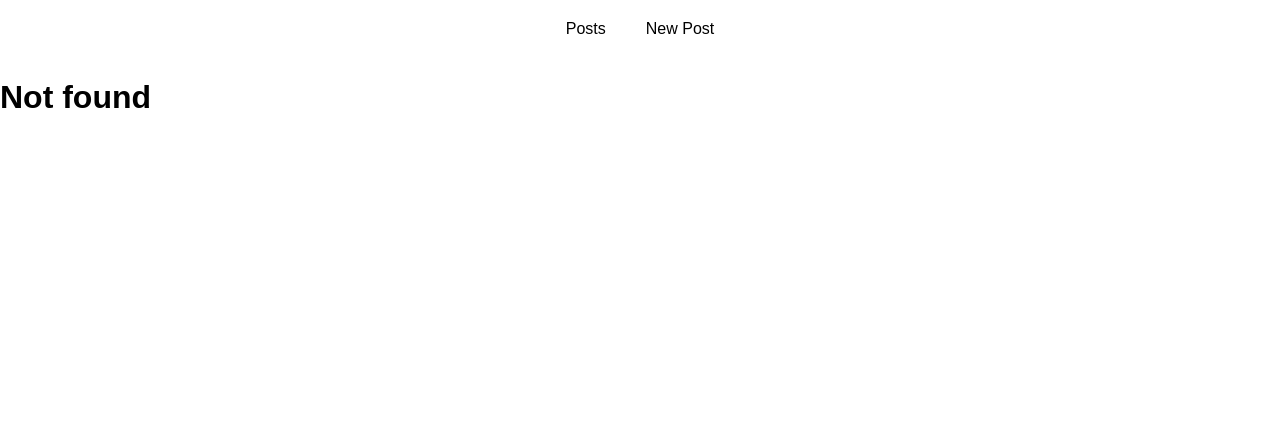
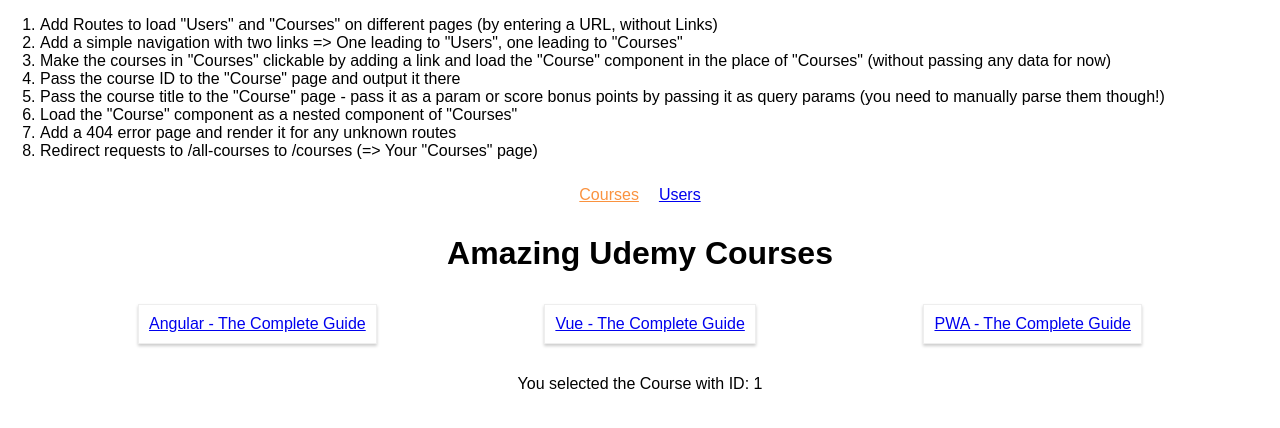
Before and after one commit to MarkoTON/Max-React.github.io, a React (Create React App) app: page /courses/1 in a window 1280 px wide. Before the commit this address had no page. Shown: the top 428 px of the page. Built offline with nearby package versions, Linux system fonts and the light colour scheme.

Commit message:
routing assigment solution

```diff
--- a/src/App.js
+++ b/src/App.js
@@ -1,17 +1,43 @@
 import React, { Component } from 'react';
-import { BrowserRouter } from 'react-router-dom';
+import { Route, NavLink, Switch, Redirect } from 'react-router-dom';
 
-import Blog from './containers/Blog/Blog';
+import Courses from './containers/Courses/Courses';
+import Course from './containers/Course/Course';
+import Users from './containers/Users/Users';
+import NoMatch from './components/NoMatch/NoMatch';
 
 class App extends Component {
   render () {
     return (
-      // <BrowserRouter basename="/my-app">
-      <BrowserRouter>
-        <div className="App">
-          <Blog />
-        </div>
-      </BrowserRouter>
+      <div className="App">
+        <ol style={{ textAlign: 'left' }}>
+          <li>Add Routes to load "Users" and "Courses" on different pages (by entering a URL, without Links)</li>
+          <li>Add a simple navigation with two links => One leading to "Users", one leading to "Courses"</li>
+          <li>Make the courses in "Courses" clickable by adding a link and load the "Course" component in the place of "Courses" (without passing any data for now)</li>
+          <li>Pass the course ID to the "Course" page and output it there</li>
+          <li>Pass the course title to the "Course" page - pass it as a param or score bonus points by passing it as query params (you need to manually parse them though!)</li>
+          <li>Load the "Course" component as a nested component of "Courses"</li>
+          <li>Add a 404 error page and render it for any unknown routes</li>
+          <li>Redirect requests to /all-courses to /courses (=> Your "Courses" page)</li>
+        </ol>
+        <nav>
+          <ul style={{ listStyle: 'none', margin: 'auto', padding: '0' }}>
+            <li style={{ margin: '10px', display: 'inline-block' }}>
+              <NavLink to="/courses">Courses</NavLink>
+            </li>
+            <li style={{ margin: '10px', display: 'inline-block' }}>
+              <NavLink to="/users">Users</NavLink>
+            </li>
+          </ul>
+        </nav>
+        <Switch>
+          <Route path="/users" component={Users} />
+          {/* <Route path="/courses/:courseId" component={Course} /> */}
+          <Route path="/courses" component={Courses} />
+          <Redirect from="/all-courses" to="/courses" />
+          <Route component={NoMatch}/>
+        </Switch>
+      </div>
     );
   }
 }
--- /dev/null
+++ b/src/components/NoMatch/NoMatch.js
@@ -0,0 +1,7 @@
+import React from 'react';
+
+const noMatch = () => (
+    <h1 style={{textAlign: 'center'}}>Page not found</h1>
+);
+
+export default noMatch;
--- /dev/null
+++ b/src/containers/Course/Course.js
@@ -0,0 +1,36 @@
+import React, { Component } from 'react';
+
+class Course extends Component {
+    state = {
+        courseTitle: ''
+    }
+
+    componentDidMount () {
+        this.parseQueryParams();
+    }
+
+    componentDidUpdate() {
+        this.parseQueryParams();
+    }
+
+    parseQueryParams () {
+        console.log(this.props);
+        const query = new URLSearchParams(this.props.location.search);
+        for (let param of query.entries()) {
+            if (this.state.courseTitle !== param[1]) {
+                this.setState({courseTitle: param[1]});
+            }
+        }
+    }
+
+    render () {
+        return (
+            <div>
+                <h1>{this.state.courseTitle}</h1>
+                <p>You selected the Course with ID: {this.props.match.params.courseId}</p>
+            </div>
+        );
+    }
+}
+
+export default Course;
--- /dev/null
+++ b/src/containers/Courses/Courses.css
@@ -0,0 +1,15 @@
+.Courses {
+    display: flex;
+    justify-content: space-between;
+    align-items: center;
+    width: 80%;
+    margin: auto;
+}
+
+.Course {
+    border: 1px solid #eee;
+    box-shadow: 0 2px 3px #ccc;
+    padding: 10px;
+    margin: 10px;
+    cursor: pointer;
+}
--- /dev/null
+++ b/src/containers/Courses/Courses.js
@@ -0,0 +1,42 @@
+import React, { Component } from 'react';
+import { Link, Route } from 'react-router-dom';
+
+import './Courses.css';
+import Course from '../Course/Course';
+
+class Courses extends Component {
+    state = {
+        courses: [
+            { id: 1, title: 'Angular - The Complete Guide' },
+            { id: 2, title: 'Vue - The Complete Guide' },
+            { id: 3, title: 'PWA - The Complete Guide' }
+        ]
+    }
+
+    render () {
+        return (
+            <div>
+                <h1>Amazing Udemy Courses</h1>
+                <section className="Courses">
+                    {
+                        this.state.courses.map( course => {
+                            return (
+                                <Link
+                                    key={course.id}
+                                    to={{
+                                        pathname: this.props.match.url + '/' + course.id,
+                                        search: '?title=' + course.title
+                                    }}>
+                                    <article className="Course">{course.title}</article>
+                                </Link>
+                            );
+                        } )
+                    }
+                </section>
+                <Route path={this.props.match.url + '/:courseId'} component={Course} />
+            </div>
+        );
+    }
+}
+
+export default Courses;
--- /dev/null
+++ b/src/containers/Users/Users.js
@@ -0,0 +1,13 @@
+import React, { Component } from 'react';
+
+class Users extends Component {
+    render () {
+        return (
+            <div>
+                <h1>The Users Page</h1>
+            </div>
+        );
+    }
+}
+
+export default Users;
--- a/src/index.css
+++ b/src/index.css
@@ -2,4 +2,9 @@ body {
   margin: 0;
   padding: 0;
   font-family: sans-serif;
+  text-align: center;
 }
+
+.active {
+  color: #fa923f;
+}
--- a/src/index.js
+++ b/src/index.js
@@ -1,31 +1,10 @@
 import React from 'react';
 import ReactDOM from 'react-dom';
+import { BrowserRouter } from 'react-router-dom';
+
 import './index.css';
 import App from './App';
 import registerServiceWorker from './registerServiceWorker';
-import axios from 'axios';
 
-axios.defaults.baseURL = 'https://jsonplaceholder.typicode.com';
-axios.defaults.headers.common['Authorization'] = 'AUTH TOKEN';
-axios.defaults.headers.post['Content-Type'] = 'application/json';
-
-axios.interceptors.request.use(request => {
-    console.log(request);
-    // Edit request config
-    return request;
-}, error => {
-    console.log(error);
-    return Promise.reject(error);
-});
-
-axios.interceptors.response.use(response => {
-    console.log(response);
-    // Edit request config
-    return response;
-}, error => {
-    console.log(error);
-    return Promise.reject(error);
-});
-
-ReactDOM.render( <App />, document.getElementById( 'root' ) );
+ReactDOM.render( <BrowserRouter><App /></BrowserRouter>, document.getElementById( 'root' ) );
 registerServiceWorker();
```
